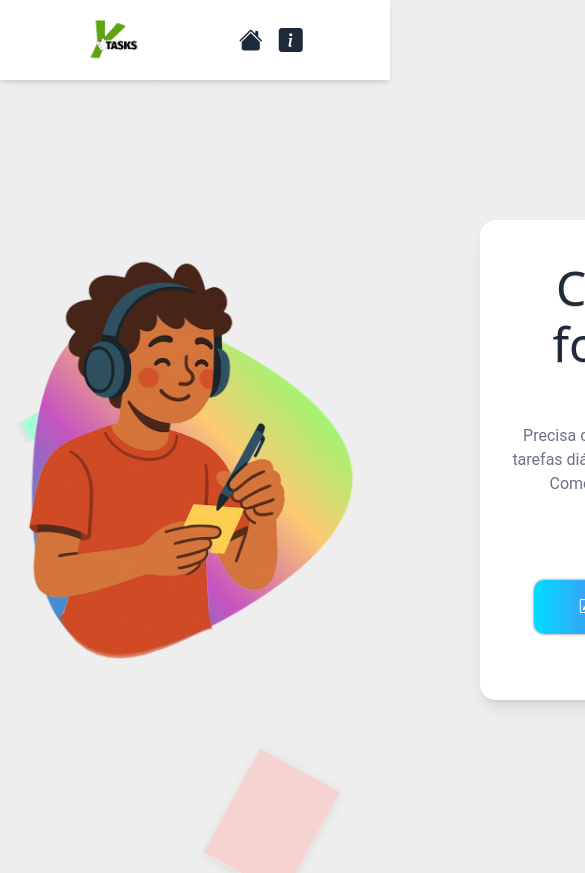
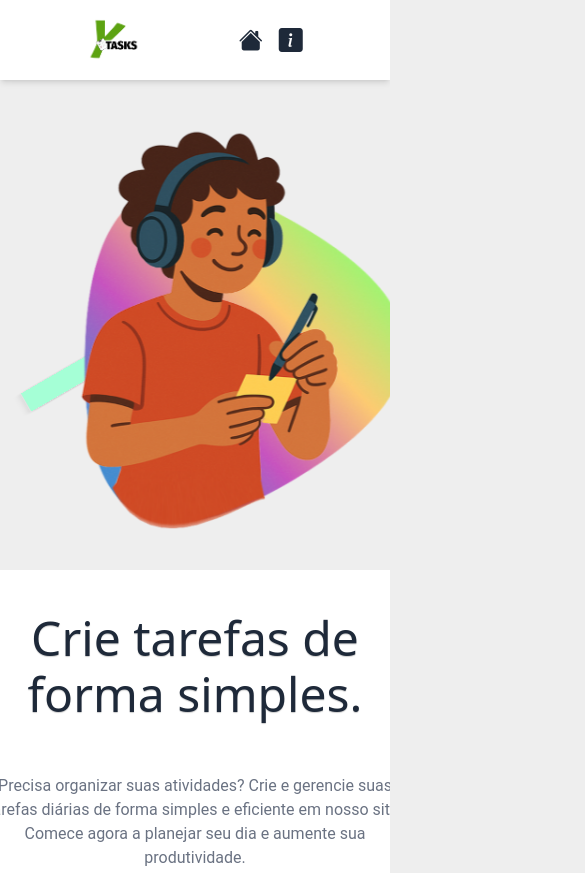
Before and after one commit to YanFelipy/ytasks-app, a React (Vite) app: page / in a window 390 px wide. Shown: the top 873 px of the page, 585 px wide, since content can reach past the window. Built offline with nearby package versions, Linux system fonts and the light colour scheme.

Commit message:
Home Responsive Page

```diff
--- a/src/App.css
+++ b/src/App.css
@@ -1,11 +1,11 @@
 #root {
-
+min-width: 100%;
   margin: 0 auto;
-
+  padding: 0;
   text-align: center;
+  overflow:hidden;
 }
 
 body {
-
-  height: 100vh;
+  min-height: 100vh;
 }
--- /dev/null
+++ b/src/components/Notes.tsx
@@ -0,0 +1,21 @@
+
+const Notes = () => {
+  return (
+<>
+<div className="note" style={{left: "0%"}}>
+
+</div>
+
+    <div className="note"></div>
+    <div className="note"></div>
+    <div className="note"></div>
+    <div className="note"></div>
+    <div className="note"></div>
+    <div className="note"></div>
+
+</>
+
+  )
+}
+
+export default Notes
--- a/src/index.css
+++ b/src/index.css
@@ -17,11 +17,13 @@
 
 
 }
+
 a li i:hover {
   color: transparent;
   background-image: linear-gradient(to right, #00ddff 0%, #d300de 51%, #d9ff00 80%, #05cf34 100%);
-background-clip:text;
+  background-clip: text;
 }
+
 li {
   padding: 2px;
   margin: 2px
@@ -32,7 +34,7 @@ li {
   user-select: none;
 }
 
-*{
+* {
   overflow-x: none;
 
 }
@@ -46,10 +48,12 @@ li {
 
 @keyframes cssAnimation {
   0% {
-  transform: translate(0px)}
+    transform: translate(0px)
+  }
 
   10% {
-  transform: translate(-50px)}
+    transform: translate(-50px)
+  }
 
 
   100% {
@@ -138,7 +142,7 @@ li {
   }
 
   50% {
-    transform: translateX(-50px);
+    transform: translateX(50px);
   }
 
   100% {
@@ -170,3 +174,72 @@ li {
     opacity: 0;
   }
 }
+
+
+
+/* MEDIA QUERIES */
+
+@media (max-width: 1023px) {
+  .container {
+    margin-top: 10px;
+    margin-bottom: 40px;
+    flex-direction: column;
+    align-items: center;
+  }
+
+  .box-animation {
+    justify-content: center;
+  }
+
+  @media (max-height: 667px) {
+    #root {
+      min-height: 667px;
+      max-width: 100vw;
+    }
+
+    header {
+      width: 105%;
+    }
+
+    .box-animation {
+      width: 80%;
+    }
+
+    .box-intro {
+      width: 90%;
+    }
+
+    .box-intro h1 {
+
+      font-size: 2em;
+      padding: 0.5em;
+    }
+
+    .box-intro p {
+      margin-bottom: 10px;
+    }
+
+    .buttons {
+      width: 100%;
+      padding: 10px;
+    }
+
+    .box-intro button {
+      width: 50%;
+
+      padding: 5px;
+      font-size: 1em;
+
+      align-items: center;
+      justify-content: center;
+
+    }
+
+    .buttons a {
+      width: 40%;
+      padding: 5px;
+
+      height: fit-content;
+    }
+  }
+}
--- a/src/pages/Home/home.tsx
+++ b/src/pages/Home/home.tsx
@@ -1,5 +1,5 @@
 import YoungImg from '../../assets/ytasks-home-image.svg'
-
+import Notes from '../../components/Notes'
 
 
 import { useNavigate } from 'react-router'
@@ -20,7 +20,7 @@ const Home = () => {
   return (
     <main className="min-h-screen flex justify-center max-w-screen ">
 
-      <div id="Ref" className='container flex my-35 mb-0 mw-w-100    '>
+      <div id="Ref" className='container flex my-35 mb-0 mw-w-100'>
 
    <div className="box-animation flex-start flex w-2xl justify-end">
 
@@ -29,19 +29,19 @@ const Home = () => {
 </div>
       </div>
 
-           <div className="box-intro w-2xl flex justify-center pd">
+           <div className="box-intro w-2xl flex justify-center ">
 
-            <div className="  p-2 shadow-lg gap-5 h-120 bg-white br-20  mb-0 w-120 rounded-2xl flex flex-col items-center">
+            <div className="intro p-2 shadow-lg gap-5 h-120 bg-white br-20  mb-0 w-120 rounded-2xl flex flex-col items-center">
 <h1 className="font-sans  font-500 text-5xl/14   text-shadow-xs text-gray-800 text-line-20 p-8">Crie tarefas de forma simples. </h1>
 <p className='px-6 mb-10 text-gray-500'>Precisa organizar suas atividades? Crie e gerencie suas tarefas diárias de forma simples e eficiente em nosso site! Comece agora a planejar seu dia e aumente sua produtividade.</p>
-<div className='flex items-center '>
+<div className='flex items-center buttons '>
             <button onClick={ani} className='btn-grad  mr-5'>
             <i className="bi bi-pencil-square mr-2"></i>
 Criar tarefas
             </button>
 
 
-            <a href='https://github.com/YanFelipy'  className='btn-grad'>
+            <a href="https://github.com/YanFelipy/ytasks-app"  className='btn-grad'>
            <i className="bi bi-github mr-2"></i>
 Docs
             </a>
@@ -53,18 +53,7 @@ Docs
       </div>
 
 
-
-
-  <div className="note" style={{left: "0%"}}>
-
-  </div>
-
-      <div className="note"></div>
-      <div className="note"></div>
-      <div className="note"></div>
-      <div className="note"></div>
-      <div className="note"></div>
-      <div className="note"></div>
+<Notes />
 
     </main>
 
```
Lines whose indentation alone changed are shown as unchanged.
